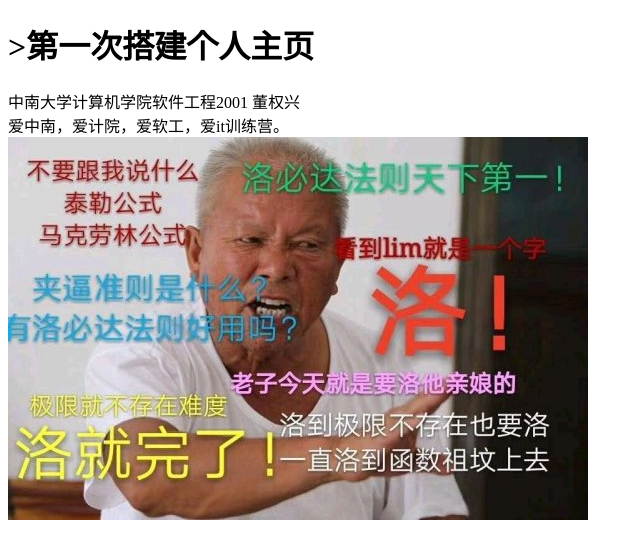
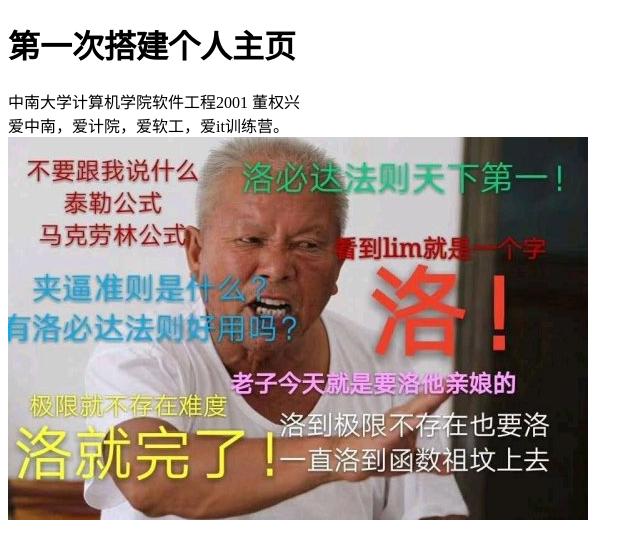
Before and after one commit to dqxlzlz/dqxlzlz.github.io, a plain HTML site: page index.html in a window 1280 px wide. Shown: the whole page, without its empty margins (0-643 px from the left). Drawn offline with Linux system fonts and the light colour scheme.

Commit message:
Update index.html

```diff
--- a/index.html
+++ b/index.html
@@ -7,7 +7,7 @@
 </head>
 <body>
 
-        <h1>>第一次搭建个人主页</h1>
+        <h1>第一次搭建个人主页</h1>
             <p>
                 中南大学计算机学院软件工程2001 董权兴</br> 爱中南，爱计院，爱软工，爱it训练营。</br>
                 <img src="洛就完了.jpg" alt="表情包">
```
